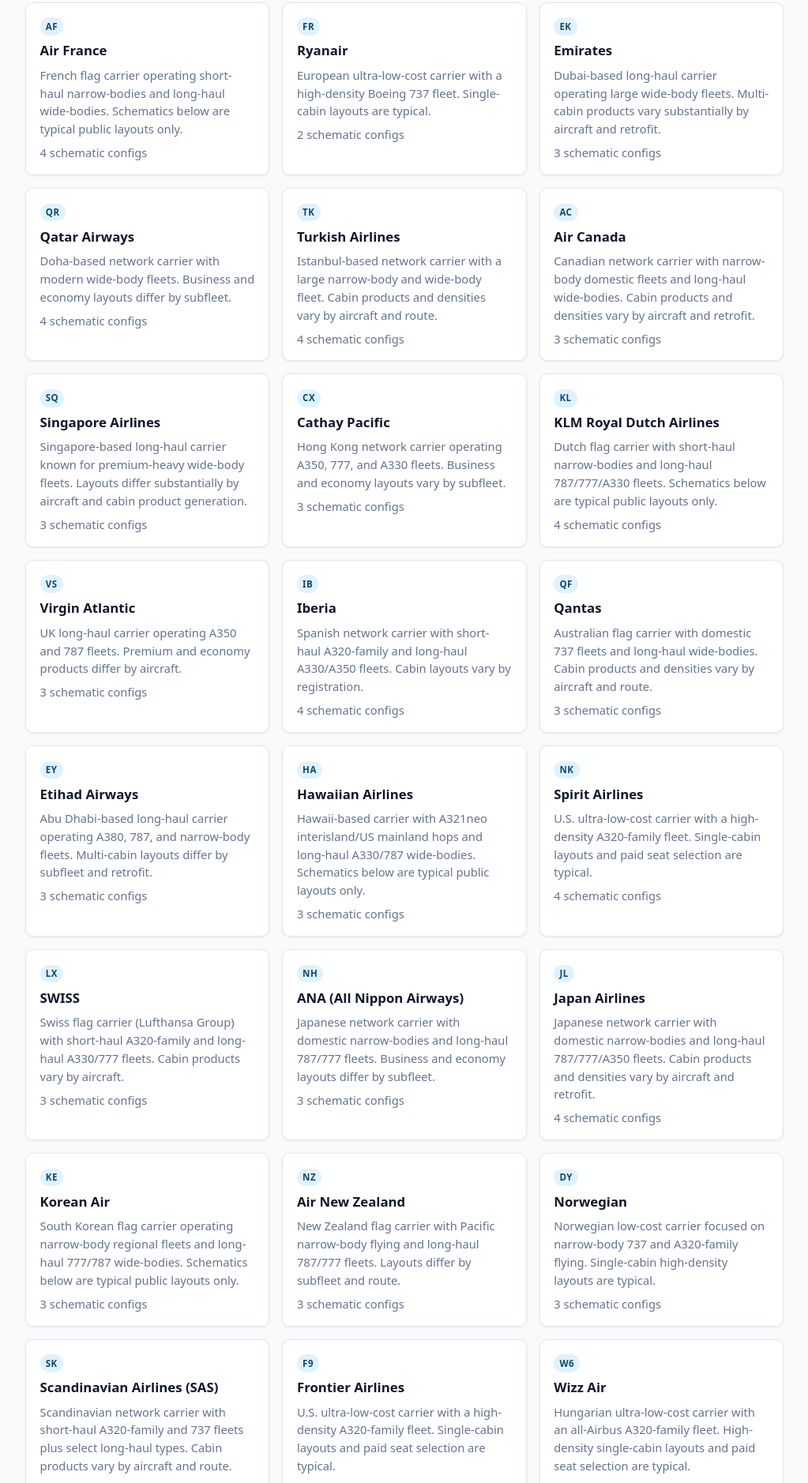
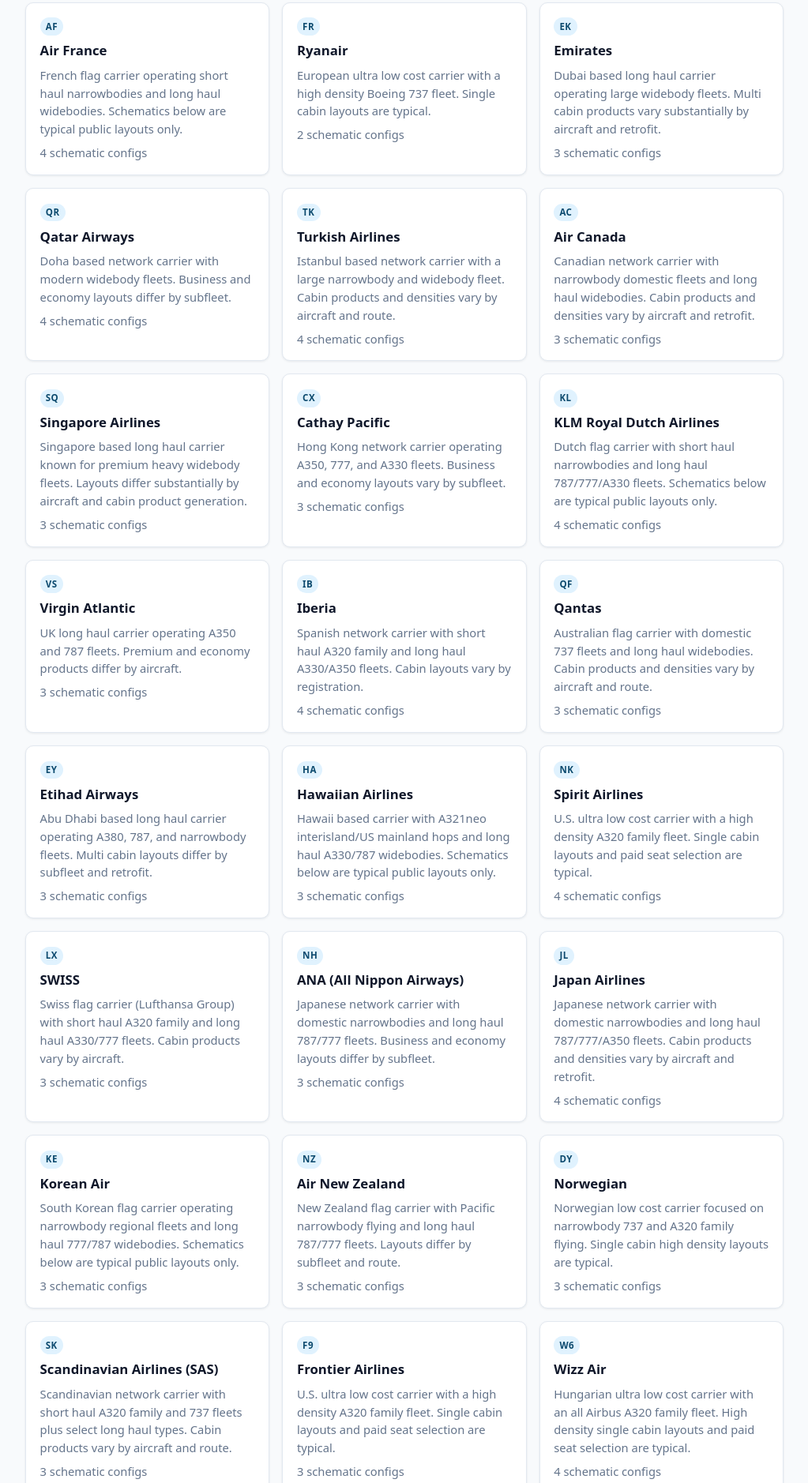
Before and after one commit to joshuaofisrael/pickyourrow, an Astro site: page / in a window 1280 px wide. Shown: the part 1880-3758 px from the top of the page at 79% size, without its empty margins (128-1151 px from the left). Built offline with nearby package versions, Linux system fonts and the light colour scheme; Astro itself is replaced by a stand-in of ours.

Commit message:
Airline ledes and config notes: drop prose hyphens (35 hubs, 30 configs), guard lede in build

```diff
--- a/src/data/airlines.json
+++ b/src/data/airlines.json
@@ -4,14 +4,14 @@
     "name": "Delta Air Lines",
     "iata": "DL",
     "country": "United States",
-    "blurb": "Major U.S. carrier with a large narrow-body and wide-body fleet. Configurations vary by registration and retrofit status."
+    "blurb": "Major U.S. carrier with a large narrowbody and widebody fleet. Configurations vary by registration and retrofit status."
   },
   {
     "slug": "united",
     "name": "United Airlines",
     "iata": "UA",
     "country": "United States",
-    "blurb": "U.S. network carrier operating domestic and long-haul fleets. Cabin layouts differ across subfleets."
+    "blurb": "U.S. network carrier operating domestic and long haul fleets. Cabin layouts differ across subfleets."
   },
   {
     "slug": "american",
@@ -25,28 +25,28 @@
     "name": "British Airways",
     "iata": "BA",
     "country": "United Kingdom",
-    "blurb": "UK flag carrier. Short-haul A320-family and long-haul wide-body configs vary by aircraft and route."
+    "blurb": "UK flag carrier. Short haul A320 family and long haul widebody configs vary by aircraft and route."
   },
   {
     "slug": "easyjet",
     "name": "easyJet",
     "iata": "U2",
     "country": "United Kingdom",
-    "blurb": "European low-cost carrier operating an all-Airbus A320-family fleet with largely single-cabin layouts."
+    "blurb": "European low cost carrier operating an all Airbus A320 family fleet with largely single cabin layouts."
   },
   {
     "slug": "southwest",
     "name": "Southwest Airlines",
     "iata": "WN",
     "country": "United States",
-    "blurb": "U.S. low-cost carrier with an all-Boeing 737 fleet and primarily single-cabin layouts. Configurations vary by subfleet."
+    "blurb": "U.S. low cost carrier with an all Boeing 737 fleet and primarily single cabin layouts. Configurations vary by subfleet."
   },
   {
     "slug": "jetblue",
     "name": "JetBlue",
     "iata": "B6",
     "country": "United States",
-    "blurb": "U.S. carrier known for A320-family aircraft and select Mint premium cabins. Layouts differ by route and retrofit."
+    "blurb": "U.S. carrier known for A320 family aircraft and select Mint premium cabins. Layouts differ by route and retrofit."
   },
   {
     "slug": "alaska",
@@ -60,56 +60,56 @@
     "name": "Lufthansa",
     "iata": "LH",
     "country": "Germany",
-    "blurb": "German network carrier with short-haul A320-family and long-haul wide-body fleets. Cabin products differ by aircraft."
+    "blurb": "German network carrier with short haul A320 family and long haul widebody fleets. Cabin products differ by aircraft."
   },
   {
     "slug": "air-france",
     "name": "Air France",
     "iata": "AF",
     "country": "France",
-    "blurb": "French flag carrier operating short-haul narrow-bodies and long-haul wide-bodies. Schematics below are typical public layouts only."
+    "blurb": "French flag carrier operating short haul narrowbodies and long haul widebodies. Schematics below are typical public layouts only."
   },
   {
     "slug": "ryanair",
     "name": "Ryanair",
     "iata": "FR",
     "country": "Ireland",
-    "blurb": "European ultra-low-cost carrier with a high-density Boeing 737 fleet. Single-cabin layouts are typical."
+    "blurb": "European ultra low cost carrier with a high density Boeing 737 fleet. Single cabin layouts are typical."
   },
   {
     "slug": "emirates",
     "name": "Emirates",
     "iata": "EK",
     "country": "United Arab Emirates",
-    "blurb": "Dubai-based long-haul carrier operating large wide-body fleets. Multi-cabin products vary substantially by aircraft and retrofit."
+    "blurb": "Dubai based long haul carrier operating large widebody fleets. Multi cabin products vary substantially by aircraft and retrofit."
   },
   {
     "slug": "qatar",
     "name": "Qatar Airways",
     "iata": "QR",
     "country": "Qatar",
-    "blurb": "Doha-based network carrier with modern wide-body fleets. Business and economy layouts differ by subfleet."
+    "blurb": "Doha based network carrier with modern widebody fleets. Business and economy layouts differ by subfleet."
   },
   {
     "slug": "turkish",
     "name": "Turkish Airlines",
     "iata": "TK",
     "country": "Turkey",
-    "blurb": "Istanbul-based network carrier with a large narrow-body and wide-body fleet. Cabin products and densities vary by aircraft and route."
+    "blurb": "Istanbul based network carrier with a large narrowbody and widebody fleet. Cabin products and densities vary by aircraft and route."
   },
   {
     "slug": "air-canada",
     "name": "Air Canada",
     "iata": "AC",
     "country": "Canada",
-    "blurb": "Canadian network carrier with narrow-body domestic fleets and long-haul wide-bodies. Cabin products and densities vary by aircraft and retrofit."
+    "blurb": "Canadian network carrier with narrowbody domestic fleets and long haul widebodies. Cabin products and densities vary by aircraft and retrofit."
   },
   {
     "slug": "singapore",
     "name": "Singapore Airlines",
     "iata": "SQ",
     "country": "Singapore",
-    "blurb": "Singapore-based long-haul carrier known for premium-heavy wide-body fleets. Layouts differ substantially by aircraft and cabin product generation."
+    "blurb": "Singapore based long haul carrier known for premium heavy widebody fleets. Layouts differ substantially by aircraft and cabin product generation."
   },
   {
     "slug": "cathay-pacific",
@@ -123,147 +123,147 @@
     "name": "KLM Royal Dutch Airlines",
     "iata": "KL",
     "country": "Netherlands",
-    "blurb": "Dutch flag carrier with short-haul narrow-bodies and long-haul 787/777/A330 fleets. Schematics below are typical public layouts only."
+    "blurb": "Dutch flag carrier with short haul narrowbodies and long haul 787/777/A330 fleets. Schematics below are typical public layouts only."
   },
   {
     "slug": "virgin-atlantic",
     "name": "Virgin Atlantic",
     "iata": "VS",
     "country": "United Kingdom",
-    "blurb": "UK long-haul carrier operating A350 and 787 fleets. Premium and economy products differ by aircraft."
+    "blurb": "UK long haul carrier operating A350 and 787 fleets. Premium and economy products differ by aircraft."
   },
   {
     "slug": "iberia",
     "name": "Iberia",
     "iata": "IB",
     "country": "Spain",
-    "blurb": "Spanish network carrier with short-haul A320-family and long-haul A330/A350 fleets. Cabin layouts vary by registration."
+    "blurb": "Spanish network carrier with short haul A320 family and long haul A330/A350 fleets. Cabin layouts vary by registration."
   },
   {
     "slug": "qantas",
     "name": "Qantas",
     "iata": "QF",
     "country": "Australia",
-    "blurb": "Australian flag carrier with domestic 737 fleets and long-haul wide-bodies. Cabin products and densities vary by aircraft and route."
+    "blurb": "Australian flag carrier with domestic 737 fleets and long haul widebodies. Cabin products and densities vary by aircraft and route."
   },
   {
     "slug": "etihad",
     "name": "Etihad Airways",
     "iata": "EY",
     "country": "United Arab Emirates",
-    "blurb": "Abu Dhabi-based long-haul carrier operating A380, 787, and narrow-body fleets. Multi-cabin layouts differ by subfleet and retrofit."
+    "blurb": "Abu Dhabi based long haul carrier operating A380, 787, and narrowbody fleets. Multi cabin layouts differ by subfleet and retrofit."
   },
   {
     "slug": "hawaiian",
     "name": "Hawaiian Airlines",
     "iata": "HA",
     "country": "United States",
-    "blurb": "Hawaii-based carrier with A321neo interisland/US mainland hops and long-haul A330/787 wide-bodies. Schematics below are typical public layouts only."
+    "blurb": "Hawaii based carrier with A321neo interisland/US mainland hops and long haul A330/787 widebodies. Schematics below are typical public layouts only."
   },
   {
     "slug": "spirit",
     "name": "Spirit Airlines",
     "iata": "NK",
     "country": "United States",
-    "blurb": "U.S. ultra-low-cost carrier with a high-density A320-family fleet. Single-cabin layouts and paid seat selection are typical."
+    "blurb": "U.S. ultra low cost carrier with a high density A320 family fleet. Single cabin layouts and paid seat selection are typical."
   },
   {
     "slug": "swiss",
     "name": "SWISS",
     "iata": "LX",
     "country": "Switzerland",
-    "blurb": "Swiss flag carrier (Lufthansa Group) with short-haul A320-family and long-haul A330/777 fleets. Cabin products vary by aircraft."
+    "blurb": "Swiss flag carrier (Lufthansa Group) with short haul A320 family and long haul A330/777 fleets. Cabin products vary by aircraft."
   },
   {
     "slug": "ana",
     "name": "ANA (All Nippon Airways)",
     "iata": "NH",
     "country": "Japan",
-    "blurb": "Japanese network carrier with domestic narrow-bodies and long-haul 787/777 fleets. Business and economy layouts differ by subfleet."
+    "blurb": "Japanese network carrier with domestic narrowbodies and long haul 787/777 fleets. Business and economy layouts differ by subfleet."
   },
   {
     "slug": "japan-airlines",
     "name": "Japan Airlines",
     "iata": "JL",
     "country": "Japan",
-    "blurb": "Japanese network carrier with domestic narrow-bodies and long-haul 787/777/A350 fleets. Cabin products and densities vary by aircraft and retrofit."
+    "blurb": "Japanese network carrier with domestic narrowbodies and long haul 787/777/A350 fleets. Cabin products and densities vary by aircraft and retrofit."
   },
   {
     "slug": "korean-air",
     "name": "Korean Air",
     "iata": "KE",
     "country": "South Korea",
-    "blurb": "South Korean flag carrier operating narrow-body regional fleets and long-haul 777/787 wide-bodies. Schematics below are typical public layouts only."
+    "blurb": "South Korean flag carrier operating narrowbody regional fleets and long haul 777/787 widebodies. Schematics below are typical public layouts only."
   },
   {
     "slug": "air-new-zealand",
     "name": "Air New Zealand",
     "iata": "NZ",
     "country": "New Zealand",
-    "blurb": "New Zealand flag carrier with Pacific narrow-body flying and long-haul 787/777 fleets. Layouts differ by subfleet and route."
+    "blurb": "New Zealand flag carrier with Pacific narrowbody flying and long haul 787/777 fleets. Layouts differ by subfleet and route."
   },
   {
     "slug": "norwegian",
     "name": "Norwegian",
     "iata": "DY",
     "country": "Norway",
-    "blurb": "Norwegian low-cost carrier focused on narrow-body 737 and A320-family flying. Single-cabin high-density layouts are typical."
+    "blurb": "Norwegian low cost carrier focused on narrowbody 737 and A320 family flying. Single cabin high density layouts are typical."
   },
   {
     "slug": "sas",
     "name": "Scandinavian Airlines (SAS)",
     "iata": "SK",
     "country": "Sweden",
-    "blurb": "Scandinavian network carrier with short-haul A320-family and 737 fleets plus select long-haul types. Cabin products vary by aircraft and route."
+    "blurb": "Scandinavian network carrier with short haul A320 family and 737 fleets plus select long haul types. Cabin products vary by aircraft and route."
   },
   {
     "slug": "frontier",
     "name": "Frontier Airlines",
     "iata": "F9",
     "country": "United States",
-    "blurb": "U.S. ultra-low-cost carrier with a high-density A320-family fleet. Single-cabin layouts and paid seat selection are typical."
+    "blurb": "U.S. ultra low cost carrier with a high density A320 family fleet. Single cabin layouts and paid seat selection are typical."
   },
   {
     "slug": "wizz-air",
     "name": "Wizz Air",
     "iata": "W6",
     "country": "Hungary",
-    "blurb": "Hungarian ultra-low-cost carrier with an all-Airbus A320-family fleet. High-density single-cabin layouts and paid seat selection are typical."
+    "blurb": "Hungarian ultra low cost carrier with an all Airbus A320 family fleet. High density single cabin layouts and paid seat selection are typical."
   },
   {
     "slug": "aer-lingus",
     "name": "Aer Lingus",
     "iata": "EI",
     "country": "Ireland",
-    "blurb": "Irish flag carrier (IAG) with short-haul A320-family flying and transatlantic A321LR/A330 services. Cabin products and densities vary by aircraft and route."
+    "blurb": "Irish flag carrier (IAG) with short haul A320 family flying and transatlantic A321LR/A330 services. Cabin products and densities vary by aircraft and route."
   },
   {
     "slug": "finnair",
     "name": "Finnair",
     "iata": "AY",
     "country": "Finland",
-    "blurb": "Finnish flag carrier hubbed at Helsinki with A320-family short-haul and A350 long-haul fleets. Business is often dynamically sized on narrow-bodies."
+    "blurb": "Finnish flag carrier hubbed at Helsinki with A320 family short haul and A350 long haul fleets. Business is often dynamically sized on narrowbodies."
   },
   {
     "slug": "westjet",
     "name": "WestJet",
     "iata": "WS",
     "country": "Canada",
-    "blurb": "Canadian carrier with a large Boeing 737 fleet plus 787-9 long-haul aircraft. Premium and all-economy subfleets coexist after network changes."
+    "blurb": "Canadian carrier with a large Boeing 737 fleet plus 787-9 long haul aircraft. Premium and all economy subfleets coexist after network changes."
   },
   {
     "slug": "austrian",
     "name": "Austrian Airlines",
     "iata": "OS",
     "country": "Austria",
-    "blurb": "Austrian flag carrier (Lufthansa Group) with short-haul A320-family flying and long-haul 787/777 fleets. Schematics below are typical public layouts only."
+    "blurb": "Austrian flag carrier (Lufthansa Group) with short haul A320 family flying and long haul 787/777 fleets. Schematics below are typical public layouts only."
   },
   {
     "slug": "eva-air",
     "name": "EVA Air",
     "iata": "BR",
     "country": "Taiwan",
-    "blurb": "Taiwanese network carrier known for Royal Laurel business and strong premium-economy products on 777/787 fleets, plus A321 narrow-bodies for regional flying."
+    "blurb": "Taiwanese network carrier known for Royal Laurel business and strong premium economy products on 777/787 fleets, plus A321 narrowbodies for regional flying."
   },
   {
     "slug": "tap-air-portugal",
--- a/src/pages/airlines/[airline].astro
+++ b/src/pages/airlines/[airline].astro
@@ -403,6 +403,7 @@
 for (const item of faqs) {
   assertNoDash('FAQ prose', `${item.question} ${item.parts.map((part) => part.text).join('')}`);
 }
+assertNoDash('Airline lede', airline.blurb);
 assertNoDash('Page title', pageTitle);
 assertNoDash('Meta description', pageDescription);
 assertNoDash('H1', `${airline.name} ${seatMapLabel} (${airline.iata})`);
```
Also changed, not shown: src/data/aircraft.json.
